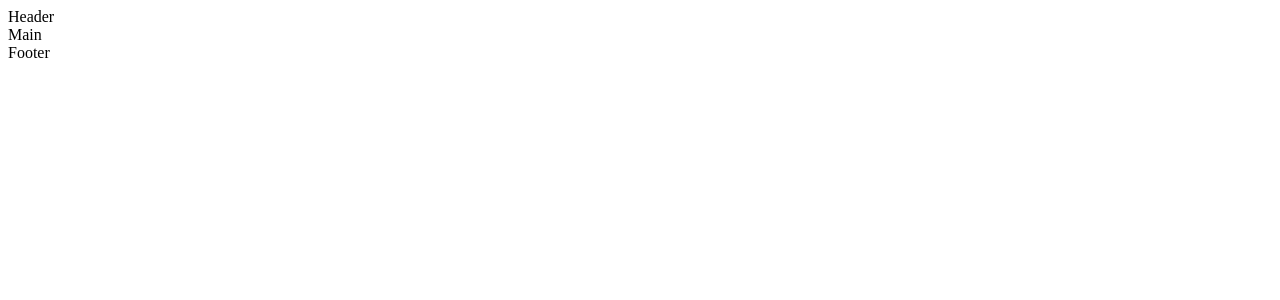
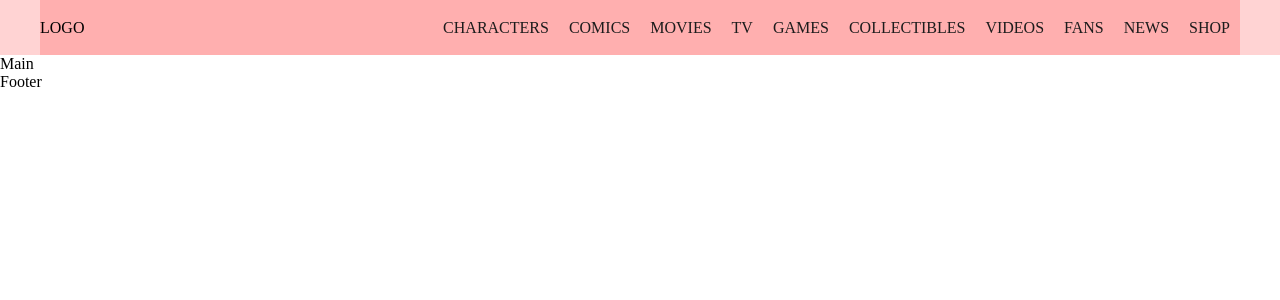
Before and after one commit to RobertoFloris/react-dc-comics, a React (Vite) app: page / in a window 1280 px wide. Shown: the top 300 px of the page. Built offline with nearby package versions, Linux system fonts and the light colour scheme.

Commit message:
draft header layout

```diff
--- a/src/components/Header.jsx
+++ b/src/components/Header.jsx
@@ -1,6 +1,27 @@
 const Header = () => {
   return (
-    <header>Header</header>
+    <header>
+      <div className="container">
+        <div>
+          LOGO
+        </div>
+        <div>
+          <ul>
+            <li><a href="#">CHARACTERS</a></li>
+            <li><a href="#">COMICS</a></li>
+            <li><a href="#">MOVIES</a></li>
+            <li><a href="#">TV</a></li>
+            <li><a href="#">GAMES</a></li>
+            <li><a href="#">COLLECTIBLES</a></li>
+            <li><a href="#">VIDEOS</a></li>
+            <li><a href="#">FANS</a></li>
+            <li><a href="#">NEWS</a></li>
+            <li><a href="#">SHOP</a></li>
+          </ul>
+        </div>
+      </div>
+
+    </header>
   )
 }
 
--- a/src/index.css
+++ b/src/index.css
@@ -0,0 +1,31 @@
+* {
+  margin: 0;
+  padding: 0;
+  box-sizing: border-box;
+}
+
+header {
+  height: 55px;
+  background-color: rgba(255, 0, 0, 0.171);
+}
+
+.container {
+  height: 100%;
+  background-color: rgba(255, 0, 0, 0.171);
+  max-width: 1200px;
+  margin: 0 auto;
+  display: flex;
+  align-items: center;
+  justify-content: space-between;
+}
+
+header ul {
+  display: flex;
+  list-style: none;
+}
+
+header ul li a {
+  padding: 10px;
+  text-decoration: none;
+  color: #1C1C1C;
+}
```
